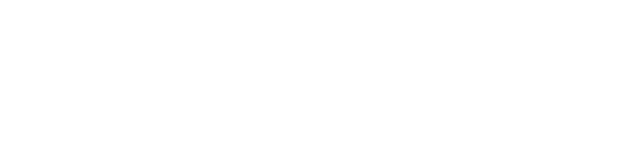
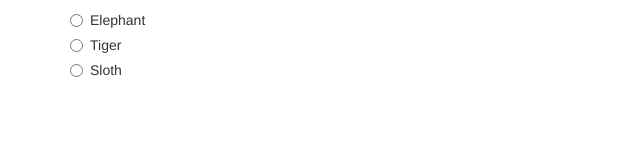
Before and after one commit to cjbreaux/animals, a plain HTML site: page index.html in a window 1280 px wide. Shown: the whole page, without its empty margins (0-640 px from the left). Drawn offline with Linux system fonts and the light colour scheme.

Commit message:
add radio buttons for user to select animal to read about

```diff
--- a/index.html
+++ b/index.html
@@ -6,9 +6,34 @@
     <link rel="stylesheet" href="./css/styles.css">
     <script src="./js/jquery-3.3.1.js"></script>
     <script src="./js/scripts.js"></script>
-    <title></title>
+    <title>Info about Animals</title>
   </head>
   <body>
+    <div class="container">
+      <div class="radio">
+        <label>
+          <input type="radio" name="animal" value="Elephant">Elephant</label>
+      </div>
+      <div class="radio">
+        <label>
+          <input type="radio" name="animal" value="Tiger">Tiger</label>
+      </div>
+      <div class="radio">
+        <label>
+          <input type="radio" name="animal" value="Sloth">Sloth</label>
+      </div>
 
+
+      <div class="elephant">
+        <h1>
+      </div>
+      <div class="tiger">
+
+      </div>
+      <div class="sloth">
+
+      </div>
+
+    </div>
   </body>
 </html>
```
